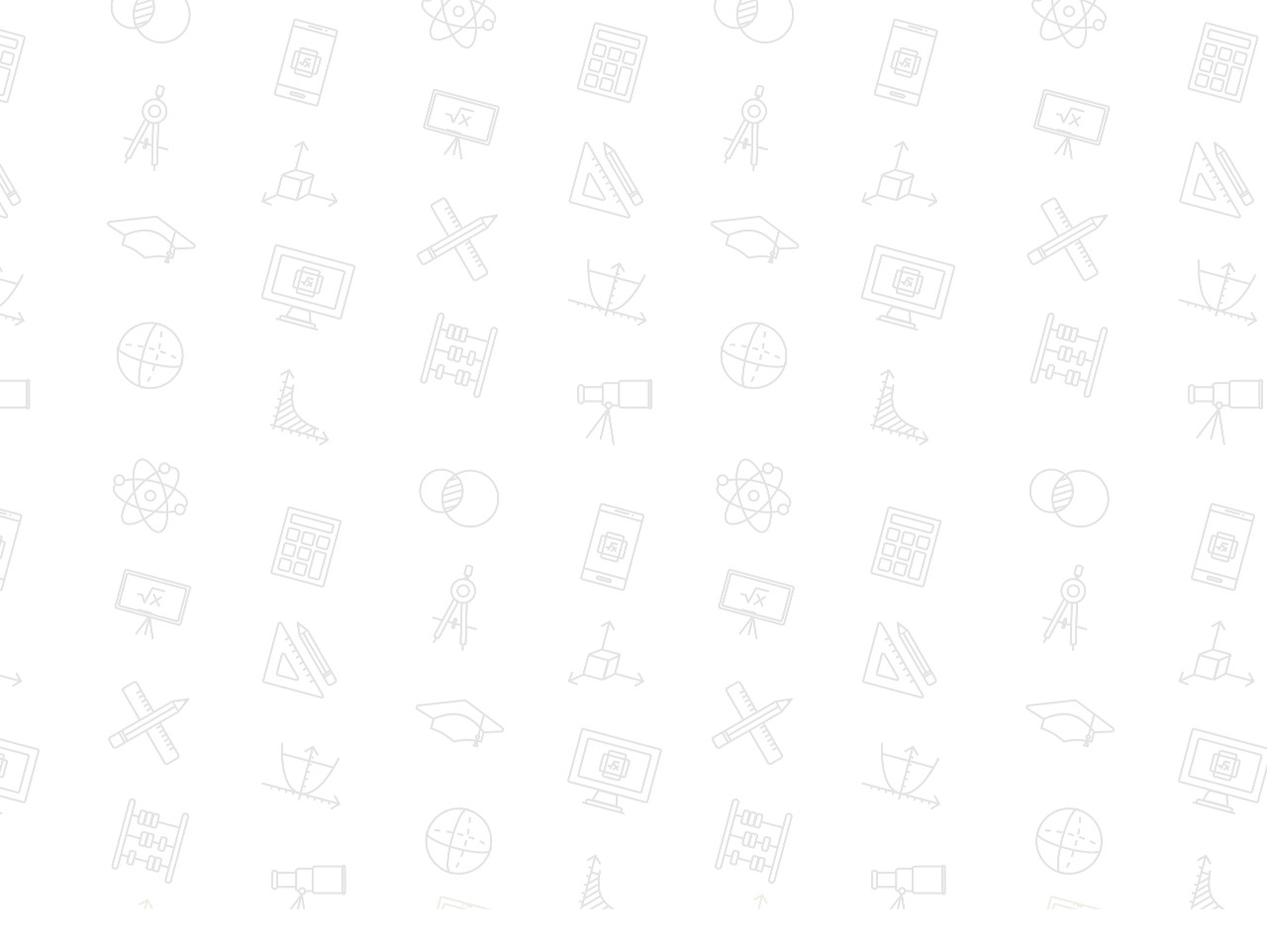
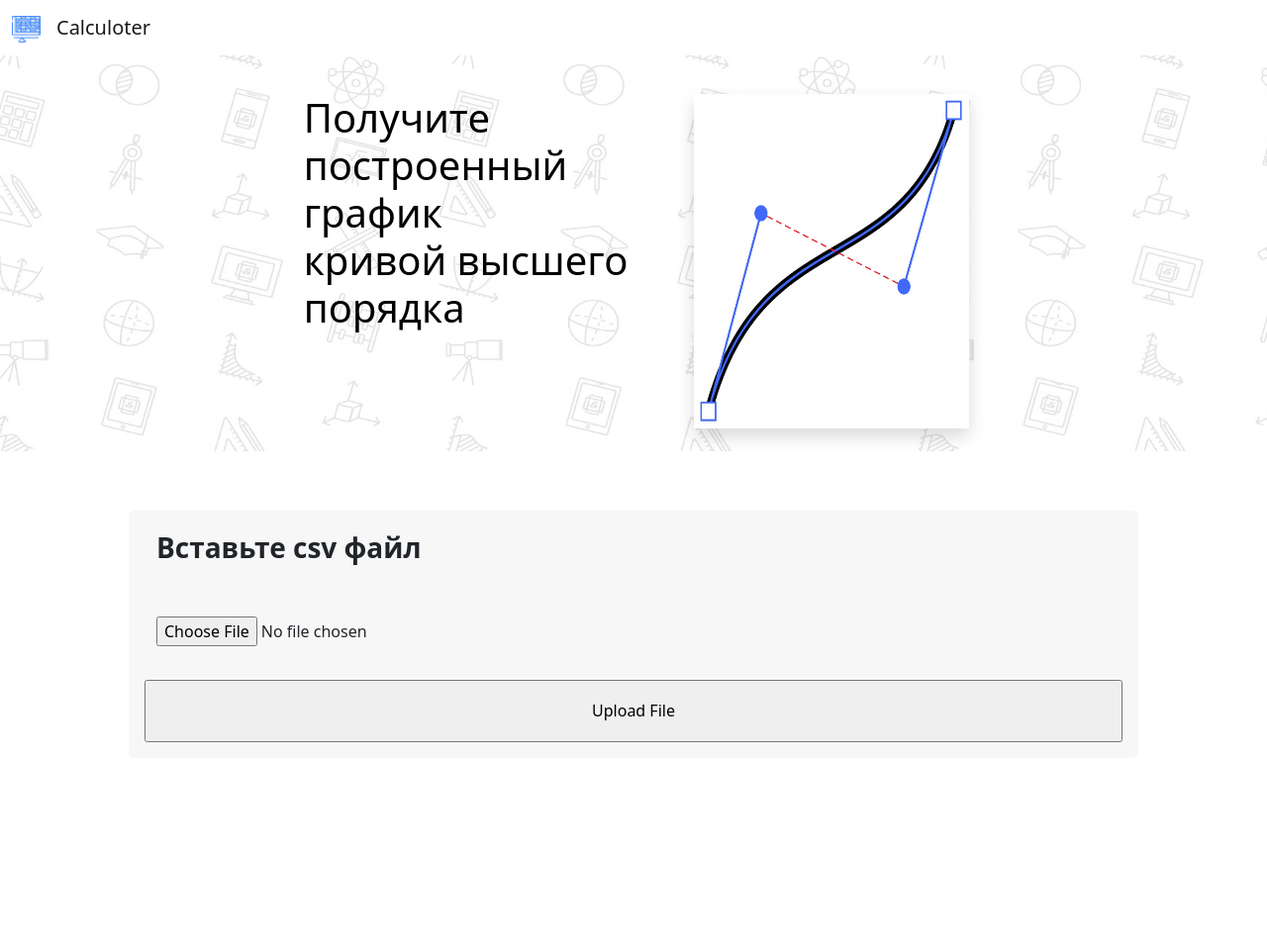
Before and after one commit to SSKPss4567/Bezier, a Flask app: page / in a window 1280 px wide. Shown: the top 958 px of the page at 99% size. Run offline with Flask 2, Linux system fonts and the light colour scheme.

Commit message:
something new

```diff
--- a/static/css/style.css
+++ b/static/css/style.css
@@ -1,5 +1,5 @@
 .ggg{
-    background-image: ('/static/img/Hero_Desktop-47db29dfa0ec27da097f38bbbe35c8ae.jpg');
+    background-image: url('/static/img/Hero_Desktop-47db29dfa0ec27da097f38bbbe35c8ae.jpg');
     background-size: 1920px 1080px;
     height: 400px;
 }
@@ -25,11 +25,3 @@
     height: 250px;
     margin-top: 65px;
 }
-
-.background{
-    position: fixed;
-    top: -50%;
-    left: -50%;
-    width: 200%;
-    height: 200%;
-}
--- a/templates/index.html
+++ b/templates/index.html
@@ -35,10 +35,6 @@
         </div>
     </nav>
 
-    <div class="background">
-      <img src="{{url_for('static', filename='img/Hero_Desktop-47db29dfa0ec27da097f38bbbe35c8ae.jpg')}}">
-    </div>
-
     <div style="padding-top: 3%;" class="container-fluid ggg" >
             <div style="padding: 3rem; padding-top: 0%;" class="row justify-content-md-center">
                       <div class="col-4">
```
